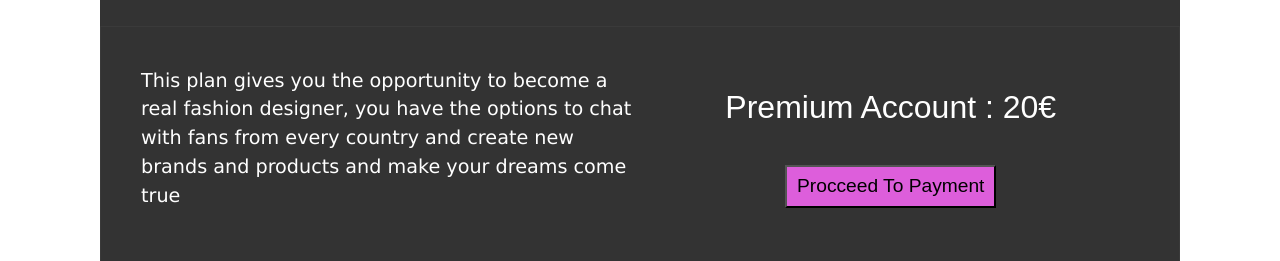
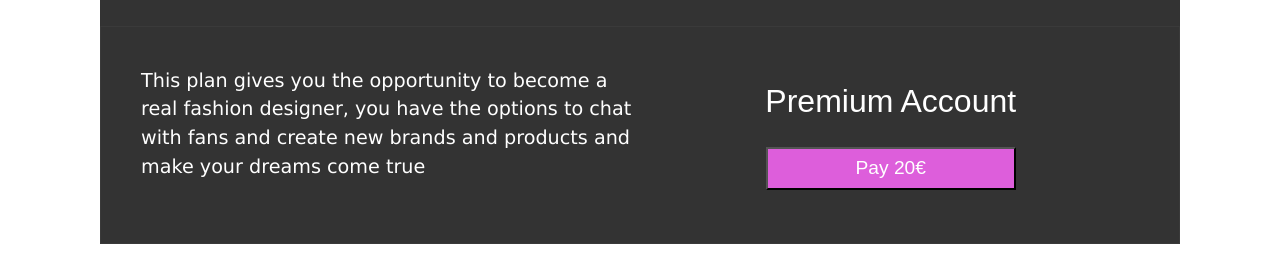
Before and after one commit to zavlagas/FashionProject, a React (Create React App) app in the folder src/main/frondend/developing-frondend/: page /signup in a window 1280 px wide. Shown: the part 1066-1327 px from the top of the page. Built offline with nearby package versions, Linux system fonts and the light colour scheme; grey boxes are pictures that could not be loaded.

Commit message:
changes to sign up page

```diff
--- a/src/main/frondend/developing-frondend/src/components/SignUp.jsx
+++ b/src/main/frondend/developing-frondend/src/components/SignUp.jsx
@@ -43,12 +43,12 @@ class SignUp extends Component {
         <>
           <p className="role-description">
             This plan gives you the opportunity to become a real fashion
-            designer, you have the options to chat with fans from every country
+            designer, you have the options to chat with fans
             and create new brands and products and make your dreams come true
           </p>
           <div className="role-subscription">
-            <span>Premium Account : 20&euro;</span>
-            <button>Procceed To Payment</button>
+            <span>Premium Account</span>
+            <button>Pay 20&euro;</button>
           </div>
         </>
       );
--- a/src/main/frondend/developing-frondend/src/index.css
+++ b/src/main/frondend/developing-frondend/src/index.css
@@ -313,5 +313,15 @@ input:focus {
   justify-self: center;
   align-self: center;
   padding: 5px 10px;
+  width: 250px;
+  color: white;
   grid-row: 2/3;
+  font-weight: 500;
+  transition: all 1s ease;
 }
+
+.role-subscription button:hover{
+  background-color:  #a800a5;
+  padding: 10px 15px;
+  font-size: larger;
+}
```
Also changed, not shown: 1 other file (tests, documents, lock files or other folders).
